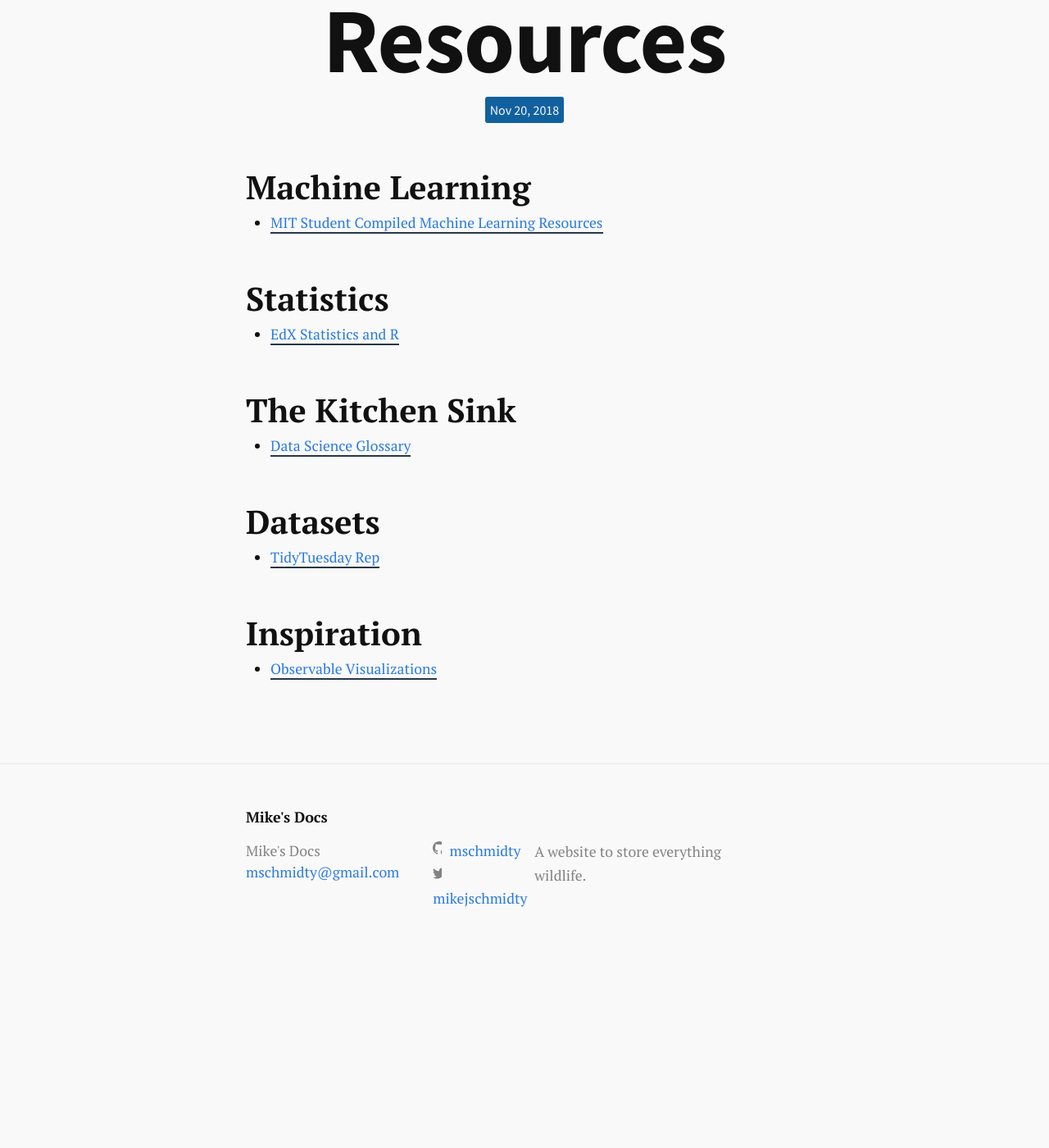
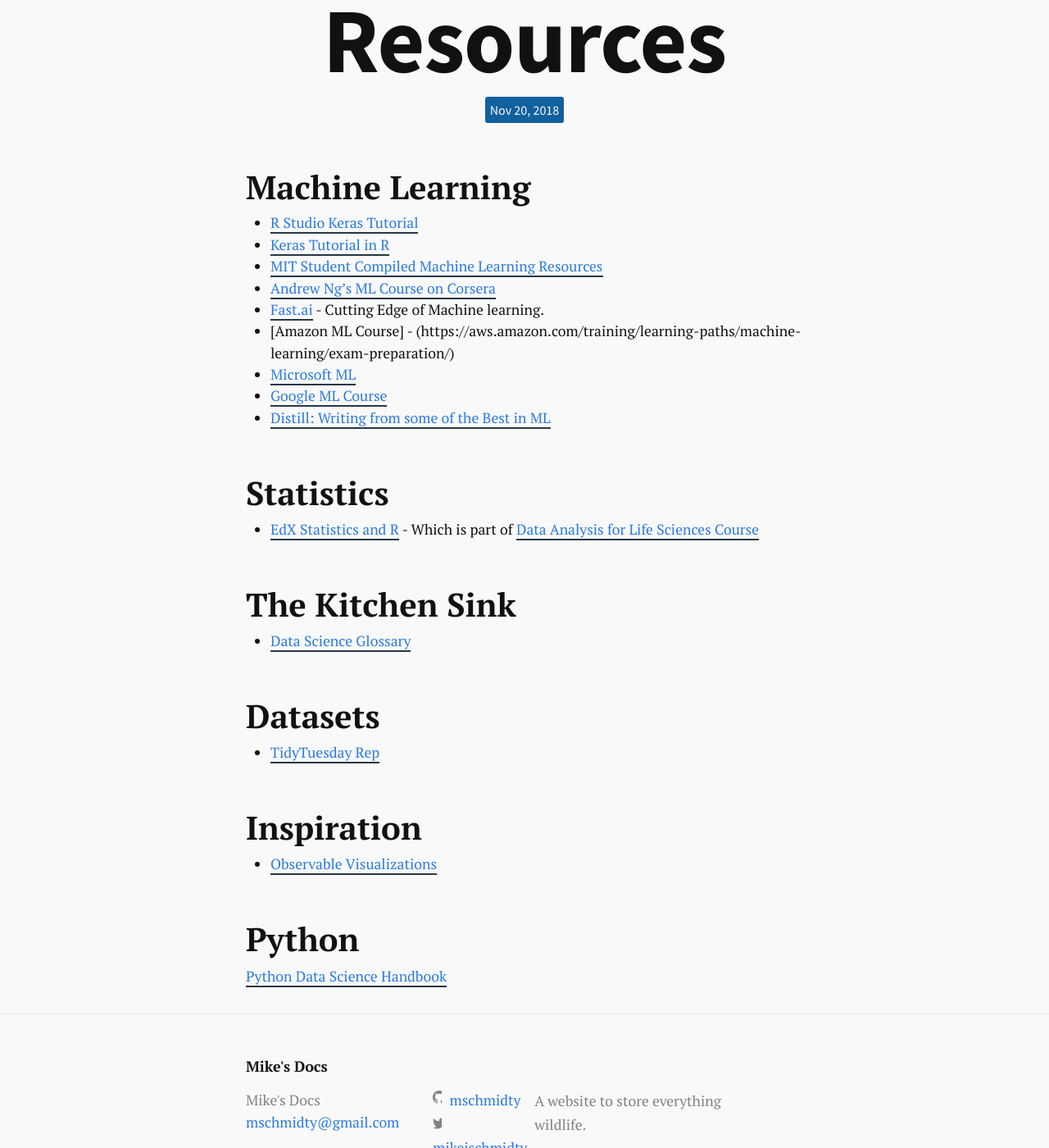
Before and after one commit to mschmidty/bio_notes, a Jekyll site: the page built from r/_posts/2018-11-20-machine_learning_resources.md, in a window 1280 px wide and 1400 px high, scrolled down 231 px. Shown: the whole window at 82% size. Built offline with Jekyll 4.4.1, drawn with Linux system fonts in a browser that asks for light colours; before the commit the page ends 1329 px from its top, so only the background shows below that.

Commit message:
merging some stuff

```diff
--- a/r/_posts/2018-11-20-machine_learning_resources.md
+++ b/r/_posts/2018-11-20-machine_learning_resources.md
@@ -6,10 +6,18 @@
 ---
 
 ## Machine Learning
+* [R Studio Keras Tutorial](https://keras.rstudio.com/)
+* [Keras Tutorial in R](https://keras.rstudio.com/articles/tutorial_basic_classification.html)
 * [MIT Student Compiled Machine Learning Resources](https://sgfin.github.io/learning-resources/)
+* [Andrew Ng's ML Course on Corsera](https://www.coursera.org/learn/machine-learning)
+* [Fast.ai](https://www.fast.ai/) - Cutting Edge of Machine learning.
+* [Amazon ML Course] - (https://aws.amazon.com/training/learning-paths/machine-learning/exam-preparation/)
+* [Microsoft ML](https://academy.microsoft.com/en-us/professional-program/tracks/artificial-intelligence/)
+* [Google ML Course](https://developers.google.com/machine-learning/crash-course/)
+* [Distill: Writing from some of the Best in ML](https://distill.pub/)
 
 ## Statistics
-* [EdX Statistics and R](https://www.edx.org/course/statistics-and-r)
+* [EdX Statistics and R](https://www.edx.org/course/statistics-and-r) - Which is part of [Data Analysis for Life Sciences Course](https://www.edx.org/xseries/data-analysis-life-sciences)
 
 ## The Kitchen Sink
 * [Data Science Glossary](https://www.kaggle.com/shivamb/data-science-glossary-on-kaggle-updated)
@@ -19,3 +27,6 @@
 
 ## Inspiration
 * [Observable Visualizations](https://beta.observablehq.com/collection/@observablehq/visualization)
+
+## Python
+[Python Data Science Handbook](https://jakevdp.github.io/PythonDataScienceHandbook/01.01-help-and-documentation.html)
```
Also changed, not shown: notes/_posts/2018-07-31-cultural_model_notes.md (+1 -0 lines), notes/_posts/2018-12-03-white-paper-cultural-model.md (added, +46 -0 lines), r/_posts/2018-11-20-classifying_high_res_aerial_images.md (+13 -1 lines).
